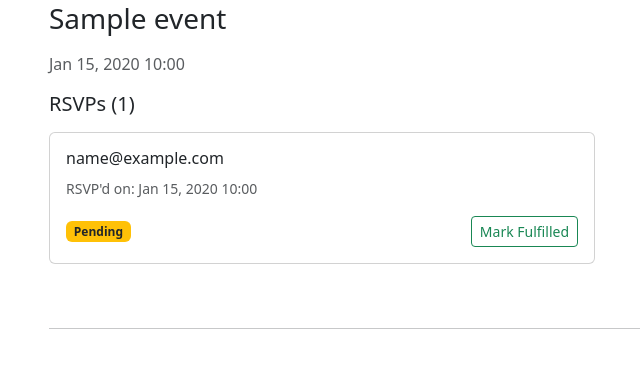
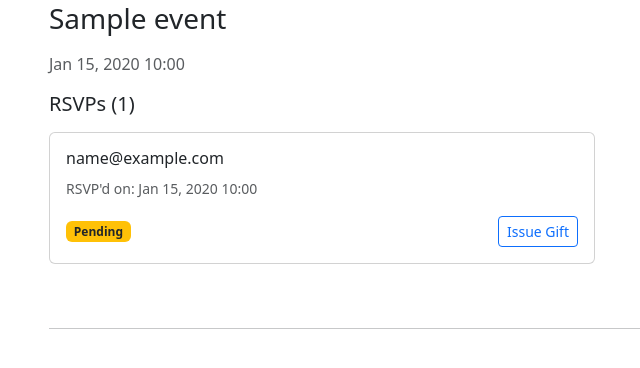
Before and after one commit to lancepounds/tech-access-platform, a Flask app: template templates/company_dashboard.html in a window 1280 px wide. Shown: the part 140-508 px from the top of the page, without its empty margins (33-673 px from the left). Run offline with Flask 3, Linux system fonts and the light colour scheme; the template is opened without the code that fills it: most values are stand-ins (such as "Sample title", 1, 10 or a date in 2020).

Commit message:
Assistant checkpoint: Updated dashboard to show gift status and Issue Gift buttons
Assistant generated file changes:
- templates/company_dashboard.html: Update dashboard to show gift status and add Issue Gift buttons

---

User prompt:

Please update the company_dashboard.html template to show each RSVP’s gift-status and include an “Issue Gift” button for any unfulfilled RSVP.

Loop through events and inside each, loop through event.rsvps.

For each rsvp, display:

User email

RSVP timestamp

Badge: “Fulfilled” (green) if rsvp.fulfilled or “Pending” (yellow) otherwise
Replit-Commit-Author: Assistant
Replit-Commit-Session-Id: 7d92b17d-6164-41a4-b912-9781057afe06

```diff
--- a/templates/company_dashboard.html
+++ b/templates/company_dashboard.html
@@ -30,8 +30,8 @@
                         <span class="badge bg-success">Fulfilled</span>
                       {% else %}
                         <span class="badge bg-warning text-dark">Pending</span>
-                        <form method="POST" action="{{ url_for('fulfill_rsvp_ui', rsvp_id=rsvp.id) }}" class="d-inline">
-                          <button type="submit" class="btn btn-sm btn-outline-success">Mark Fulfilled</button>
+                        <form method="POST" action="{{ url_for('issue_gift', rsvp_id=rsvp.id) }}" class="d-inline">
+                          <button type="submit" class="btn btn-sm btn-outline-primary">Issue Gift</button>
                         </form>
                       {% endif %}
                     </div>
```
